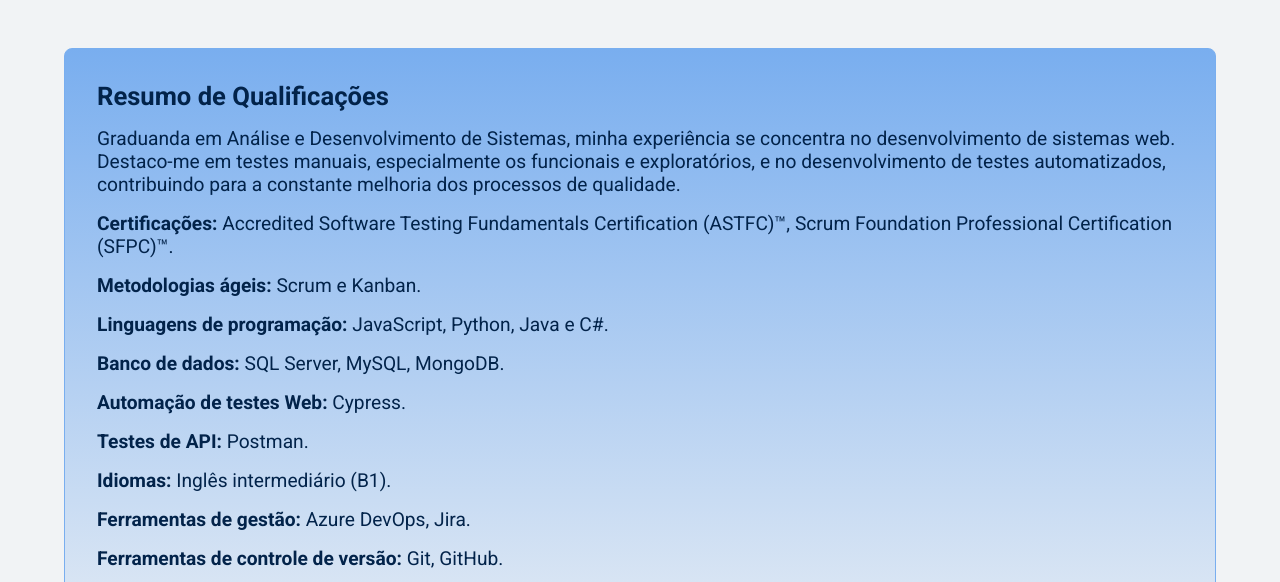
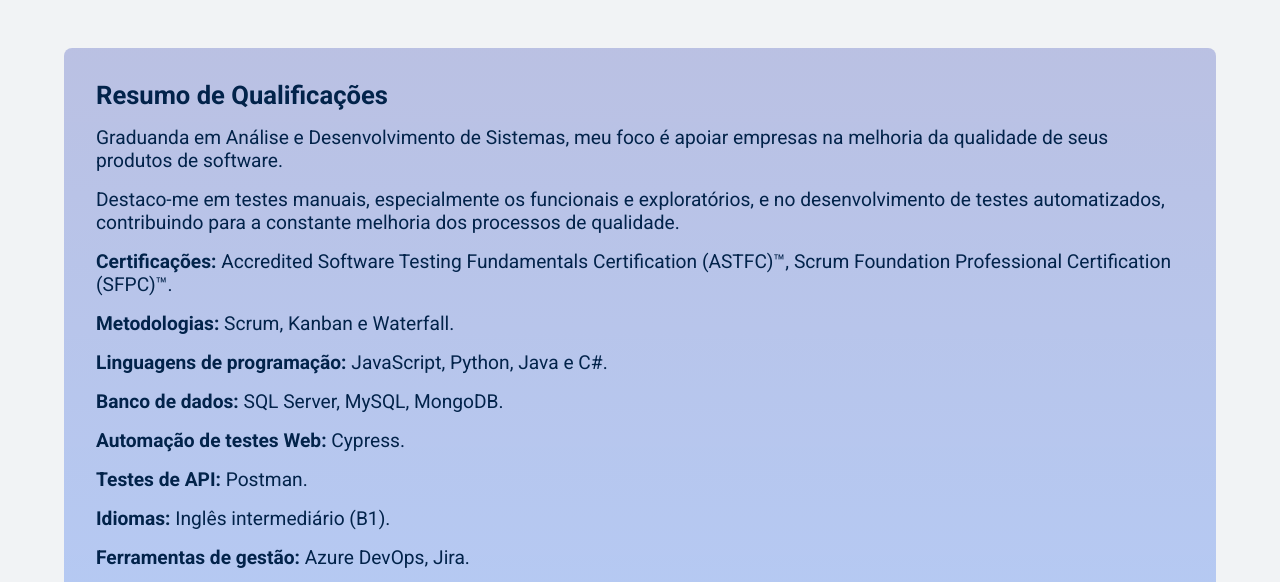
Before and after one commit to jadibrrs/portfolio, a plain HTML site: page index.html in a window 1280 px wide. Shown: the part 354-936 px from the top of the page. Drawn offline with Linux system fonts and the light colour scheme.

Commit message:
Altera resumo profissional

```diff
--- a/index.html
+++ b/index.html
@@ -120,8 +120,9 @@
           <div class="resumo_qualificacoes">
           <h2>Resumo de Qualificações</h2>
           <p>
-            Graduanda em Análise e Desenvolvimento de Sistemas, minha
-            experiência se concentra no desenvolvimento de sistemas web.
+            Graduanda em Análise e Desenvolvimento de Sistemas, meu foco é apoiar empresas na melhoria da qualidade de seus produtos de software.
+          </p>
+          <p>
             Destaco-me em testes manuais, especialmente os funcionais e
             exploratórios, e no desenvolvimento de testes automatizados,
             contribuindo para a constante melhoria dos processos de qualidade.
@@ -131,7 +132,7 @@
             Certification (ASTFC)™, Scrum Foundation Professional Certification
             (SFPC)™.
           </p>
-          <p><b>Metodologias ágeis:</b> Scrum e Kanban.</p>
+          <p><b>Metodologias:</b> Scrum, Kanban e Waterfall.</p>
           <p>
             <b>Linguagens de programação:</b> JavaScript, Python, Java e C#.
           </p>
--- a/styles.css
+++ b/styles.css
@@ -166,11 +166,10 @@ main div p a {
 
 .resumo_qualificacoes {
   padding: 32px;
-  border: solid 1px #79aeef;
   border-radius: 8px;
   display: grid;
   gap: 16px;
-  background: linear-gradient(to bottom, #79aeef, #f1f3f5);
+  background: linear-gradient(#0016a53a, #0059ff41);
   color: #f1f3f5;
 }
 
```
